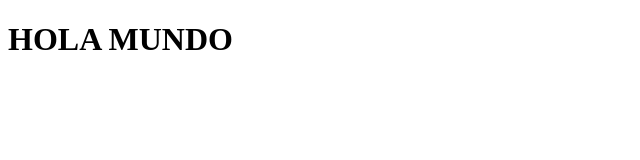
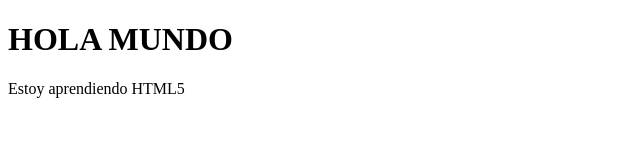
Before and after one commit to AraceliMoreno/HTMLTlacopanGen2, a plain HTML site: page index.html in a window 1280 px wide. Shown: the whole page, without its empty margins (0-640 px from the left). Drawn offline with Linux system fonts and the light colour scheme.

Commit message:
Update index.html
Actualización de linea

```diff
--- a/index.html
+++ b/index.html
@@ -6,6 +6,7 @@
 
   <body>
     <h1>HOLA MUNDO</h1>
+    <p>Estoy aprendiendo HTML5</p>
   </body>
 
 </html>
```
